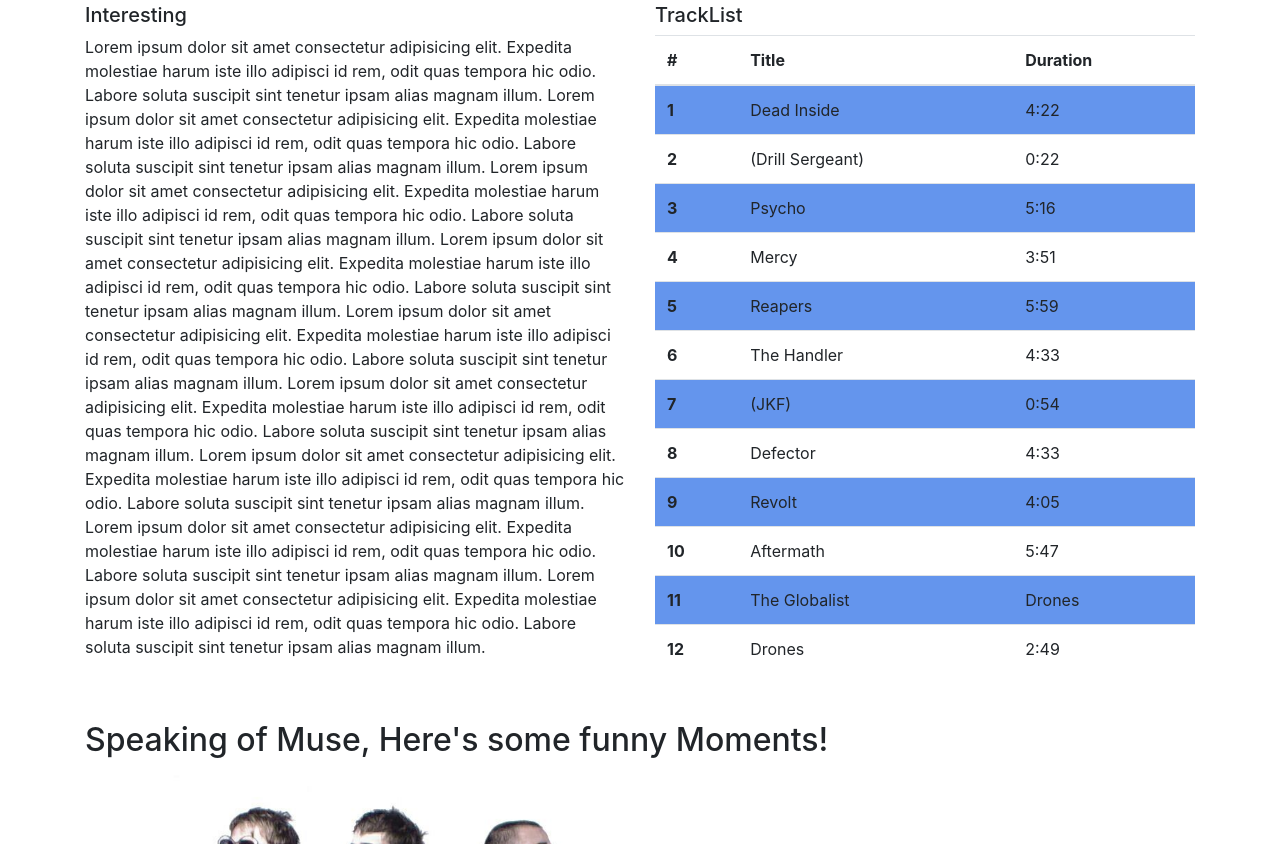
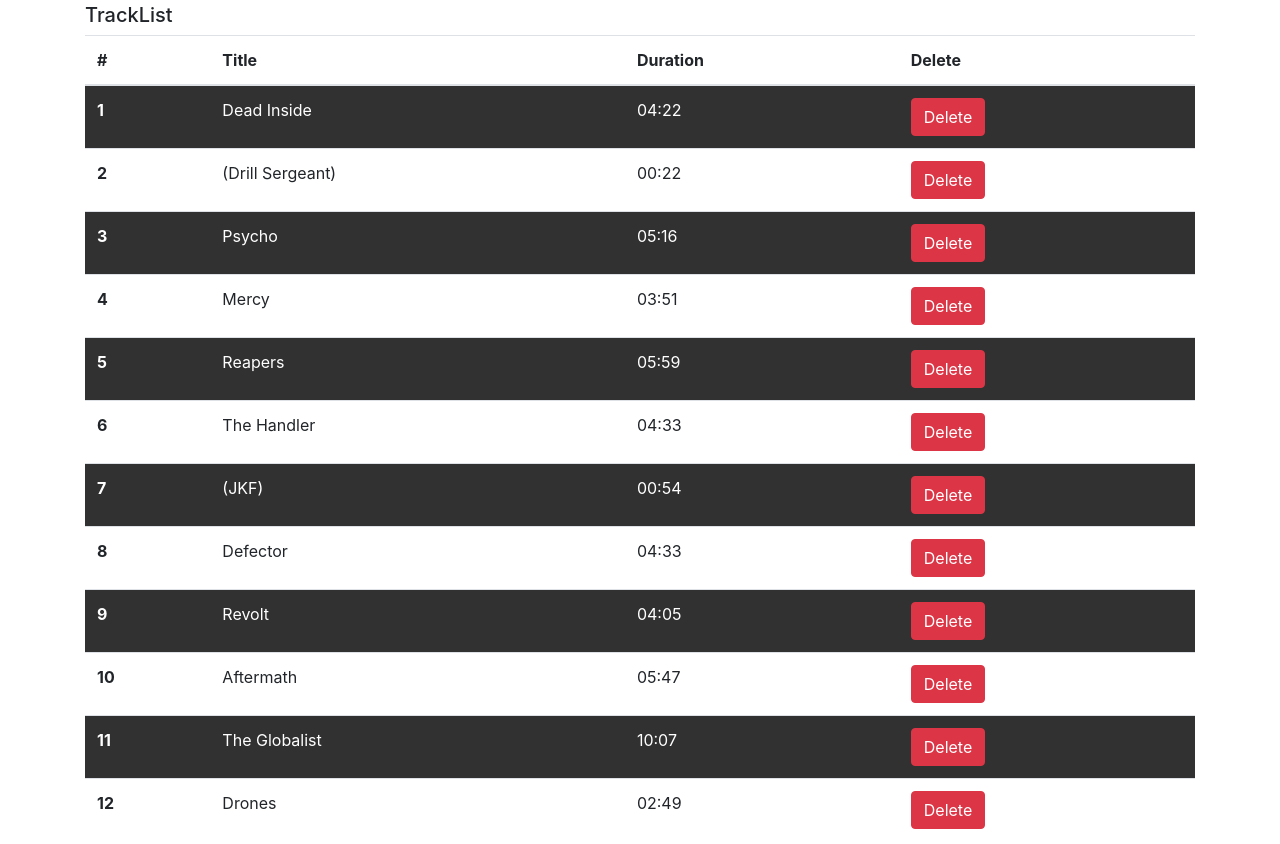
Before and after one commit to Radensuaso/Strive-Homework-M2D9, a plain HTML site: page index.html in a window 1280 px wide. Shown: the part 2267-3111 px from the top of the page. Drawn offline with nearby package versions, Linux system fonts and the light colour scheme.

Commit message:
Ex 6 half done

```diff
--- a/index.html
+++ b/index.html
@@ -250,7 +250,132 @@
           <h5>Genre</h5>
           Rock
         </div>
-        <div class="col-12 col-md-6 my-3" id="album-interesting">
+
+        <!-- EXERCISE 5
+                   Place the tracklist inside a Bootstrap table.
+                   The row colors must be alternated.
+                   Use a column for the track order number, one for the title and one for the track duration.
+                   (If you want, you can also add extra columns)
+               -->
+
+        <!-- EXERCISE 6
+        Add a DELETE bootstrap button on each row of the tracklist, with appropriate transitions on the various pseudo-class states
+        which you should also do for all the subsequent buttons you'll create.
+    -->
+
+        <div class="col-12 my-3" id="album-tracklist">
+          <h5>TrackList</h5>
+          <table class="table">
+            <thead>
+              <tr>
+                <th scope="col">#</th>
+                <th scope="col">Title</th>
+                <th scope="col">Duration</th>
+                <th scope="col">Delete</th>
+              </tr>
+            </thead>
+            <tbody>
+              <tr>
+                <th scope="row">1</th>
+                <td>Dead Inside</td>
+                <td>04:22</td>
+                <td>
+                  <button type="button" class="btn btn-danger">Delete</button>
+                </td>
+              </tr>
+              <tr>
+                <th scope="row">2</th>
+                <td>(Drill Sergeant)</td>
+                <td>00:22</td>
+                <td>
+                  <button type="button" class="btn btn-danger">Delete</button>
+                </td>
+              </tr>
+              <tr>
+                <th scope="row">3</th>
+                <td>Psycho</td>
+                <td>05:16</td>
+                <td>
+                  <button type="button" class="btn btn-danger">Delete</button>
+                </td>
+              </tr>
+              <tr>
+                <th scope="row">4</th>
+                <td>Mercy</td>
+                <td>03:51</td>
+                <td>
+                  <button type="button" class="btn btn-danger">Delete</button>
+                </td>
+              </tr>
+              <tr>
+                <th scope="row">5</th>
+                <td>Reapers</td>
+                <td>05:59</td>
+                <td>
+                  <button type="button" class="btn btn-danger">Delete</button>
+                </td>
+              </tr>
+              <tr>
+                <th scope="row">6</th>
+                <td>The Handler</td>
+                <td>04:33</td>
+                <td>
+                  <button type="button" class="btn btn-danger">Delete</button>
+                </td>
+              </tr>
+              <tr>
+                <th scope="row">7</th>
+                <td>(JKF)</td>
+                <td>00:54</td>
+                <td>
+                  <button type="button" class="btn btn-danger">Delete</button>
+                </td>
+              </tr>
+              <tr>
+                <th scope="row">8</th>
+                <td>Defector</td>
+                <td>04:33</td>
+                <td>
+                  <button type="button" class="btn btn-danger">Delete</button>
+                </td>
+              </tr>
+              <tr>
+                <th scope="row">9</th>
+                <td>Revolt</td>
+                <td>04:05</td>
+                <td>
+                  <button type="button" class="btn btn-danger">Delete</button>
+                </td>
+              </tr>
+              <tr>
+                <th scope="row">10</th>
+                <td>Aftermath</td>
+                <td>05:47</td>
+                <td>
+                  <button type="button" class="btn btn-danger">Delete</button>
+                </td>
+              </tr>
+              <tr>
+                <th scope="row">11</th>
+                <td>The Globalist</td>
+                <td>10:07</td>
+                <td>
+                  <button type="button" class="btn btn-danger">Delete</button>
+                </td>
+              </tr>
+              <tr>
+                <th scope="row">12</th>
+                <td>Drones</td>
+                <td>02:49</td>
+                <td>
+                  <button type="button" class="btn btn-danger">Delete</button>
+                </td>
+              </tr>
+            </tbody>
+          </table>
+        </div>
+
+        <div class="col-12 my-3" id="album-interesting">
           <h5>Interesting</h5>
 
           Lorem ipsum dolor sit amet consectetur adipisicing elit. Expedita
@@ -280,93 +405,6 @@
           consectetur adipisicing elit. Expedita molestiae harum iste illo
           adipisci id rem, odit quas tempora hic odio. Labore soluta suscipit
           sint tenetur ipsam alias magnam illum.
-        </div>
-
-        <!-- EXERCISE 5
-                   Place the tracklist inside a Bootstrap table.
-                   The row colors must be alternated.
-                   Use a column for the track order number, one for the title and one for the track duration.
-                   (If you want, you can also add extra columns)
-               -->
-
-        <!-- EXERCISE 6
-        Add a DELETE bootstrap button on each row of the tracklist, with appropriate transitions on the various pseudo-class states
-        which you should also do for all the subsequent buttons you'll create.
-    -->
-
-        <div class="col-12 col-md-6 my-3" id="album-tracklist">
-          <h5>TrackList</h5>
-          <table class="table">
-            <thead>
-              <tr>
-                <th scope="col">#</th>
-                <th scope="col">Title</th>
-                <th scope="col">Duration</th>
-              </tr>
-            </thead>
-            <tbody>
-              <tr>
-                <th scope="row">1</th>
-                <td>Dead Inside</td>
-                <td>4:22</td>
-              </tr>
-              <tr>
-                <th scope="row">2</th>
-                <td>(Drill Sergeant)</td>
-                <td>0:22</td>
-              </tr>
-              <tr>
-                <th scope="row">3</th>
-                <td>Psycho</td>
-                <td>5:16</td>
-              </tr>
-              <tr>
-                <th scope="row">4</th>
-                <td>Mercy</td>
-                <td>3:51</td>
-              </tr>
-              <tr>
-                <th scope="row">5</th>
-                <td>Reapers</td>
-                <td>5:59</td>
-              </tr>
-              <tr>
-                <th scope="row">6</th>
-                <td>The Handler</td>
-                <td>4:33</td>
-              </tr>
-              <tr>
-                <th scope="row">7</th>
-                <td>(JKF)</td>
-                <td>0:54</td>
-              </tr>
-              <tr>
-                <th scope="row">8</th>
-                <td>Defector</td>
-                <td>4:33</td>
-              </tr>
-              <tr>
-                <th scope="row">9</th>
-                <td>Revolt</td>
-                <td>4:05</td>
-              </tr>
-              <tr>
-                <th scope="row">10</th>
-                <td>Aftermath</td>
-                <td>5:47</td>
-              </tr>
-              <tr>
-                <th scope="row">11</th>
-                <td>The Globalist</td>
-                <td>Drones</td>
-              </tr>
-              <tr>
-                <th scope="row">12</th>
-                <td>Drones</td>
-                <td>2:49</td>
-              </tr>
-            </tbody>
-          </table>
         </div>
       </div>
       <div id="favorite-band" class="row">
--- a/styles.css
+++ b/styles.css
@@ -11,5 +11,6 @@
 }
 
 #album-tracklist table tbody tr:nth-child(odd) {
-  background-color: cornflowerblue;
+  background-color: rgb(49, 49, 49);
+  color: white;
 }
```
